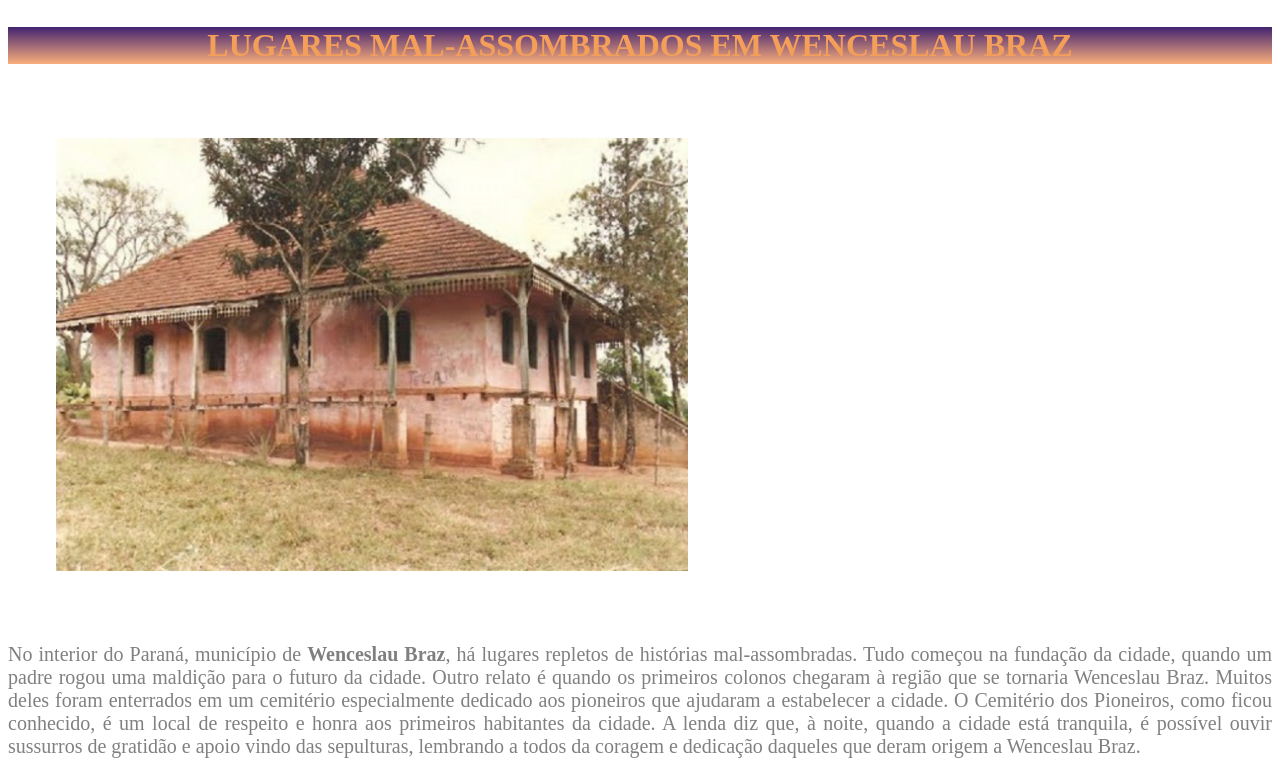
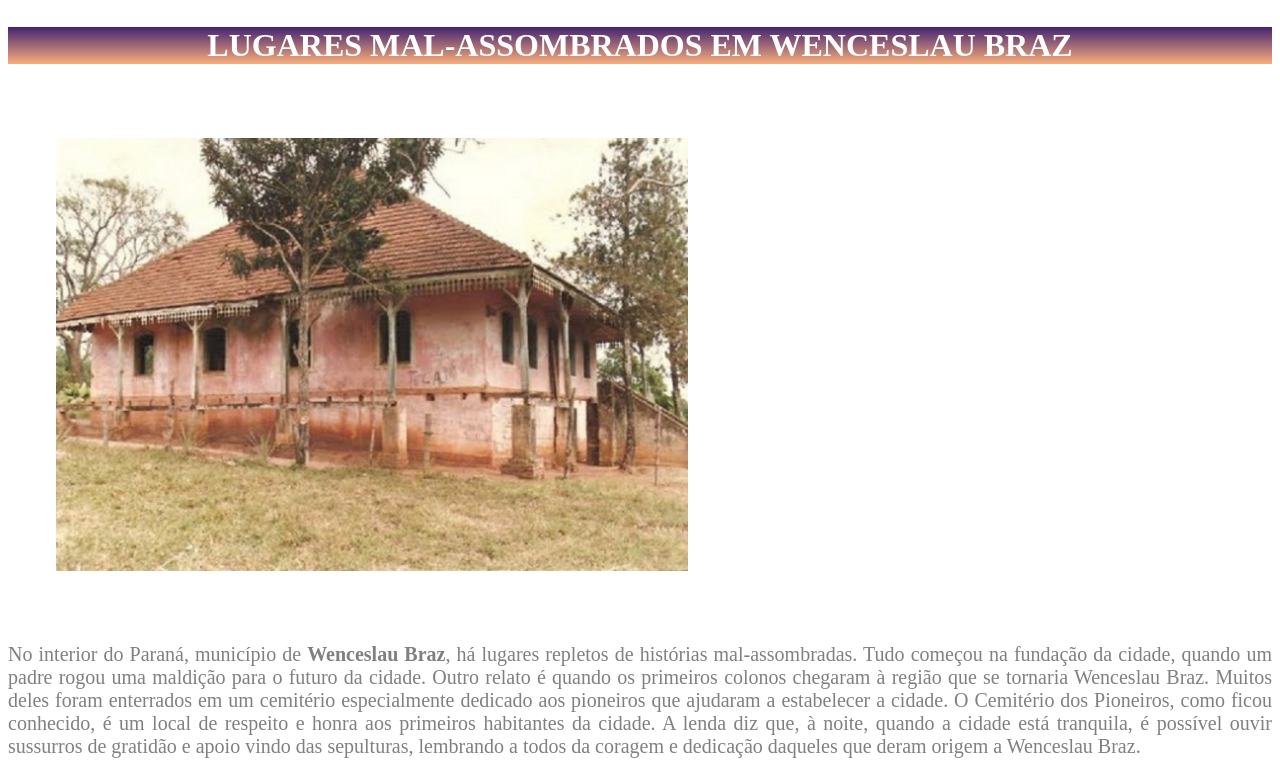
Before and after one commit to kheronn/ge_pensamentoc_turma_q, a plain HTML site: page index.html in a window 1280 px wide. Shown: the top 775 px of the page. Drawn offline with Linux system fonts and the light colour scheme.

Commit message:
removendo cor do titulo

```diff
--- a/style.css
+++ b/style.css
@@ -12,7 +12,6 @@ body {
     font-size: 32px;
     text-align: center;
     text-transform: uppercase;
-    color: #F39F5A;
 }
 
 .texto {
```
